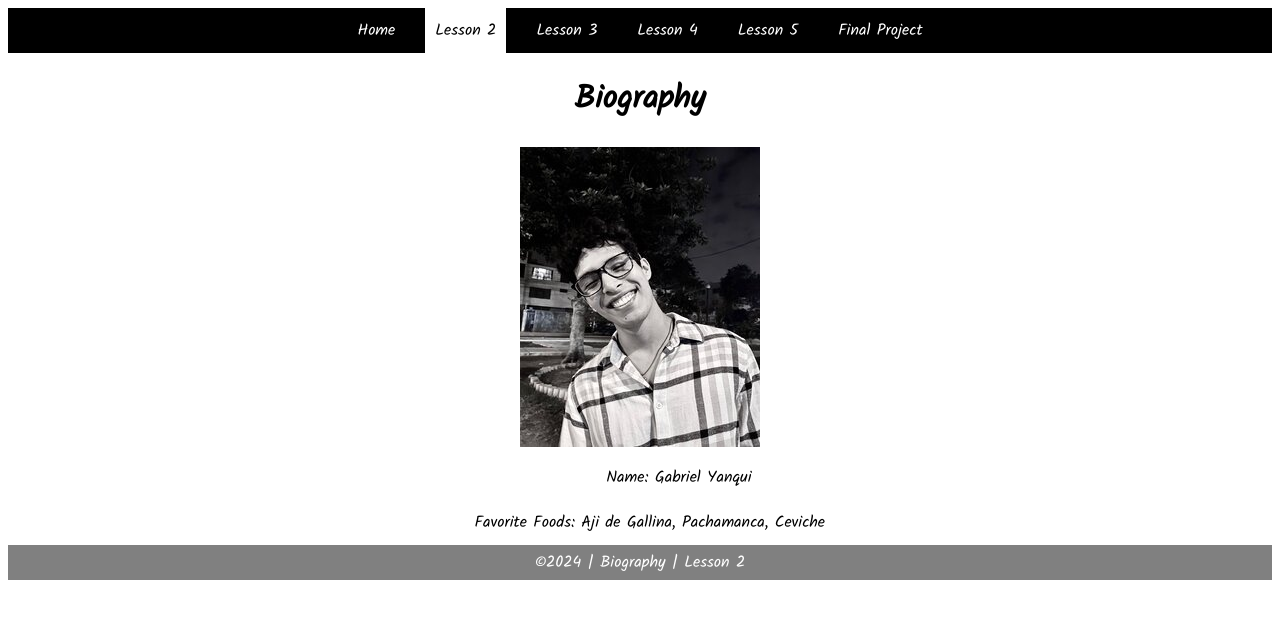
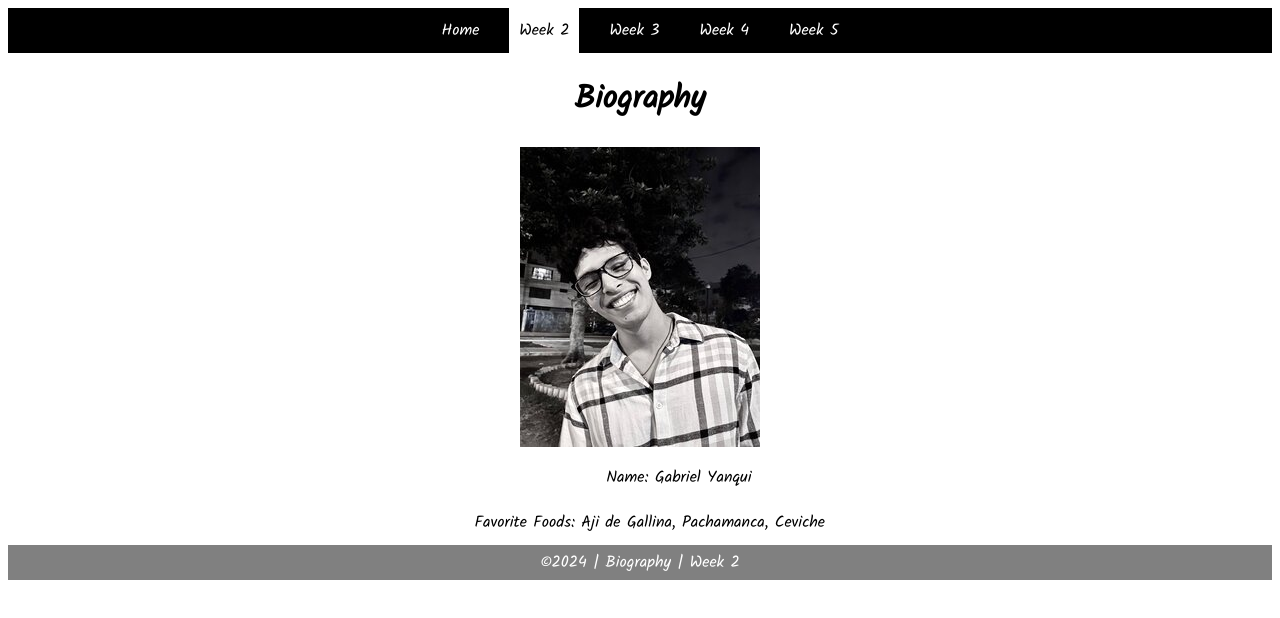
Before and after one commit to Dickson1/CSE_121B, a plain HTML site: page week02/task2.html in a window 1280 px wide. Drawn offline with Linux system fonts and the light colour scheme.

Commit message:
Update task2.html

```diff
--- a/week02/task2.html
+++ b/week02/task2.html
@@ -15,11 +15,11 @@
         <ul id="menu">
             <li><a id="toggleMenu">&equiv;</a></li>
             <li><a href="#">Home</a></li>
-            <li><a href="task2.html" class="active">Lesson 2</a></li>
-            <li><a href="../week03/task3.html">Lesson 3</a></li>
-            <li><a href="../week04/task4.html">Lesson 4</a></li>
-            <li><a href="../week05/task5.html">Lesson 5</a></li>
-            <li><a href="../week06-FinalProject/index.html">Final Project</a></li>
+            <li><a href="task2.html" class="active">Week 2</a></li>
+            <li><a href="../week03/task3.html">Week 3</a></li>
+            <li><a href="../week04/task4.html">Week 4</a></li>
+            <li><a href="../week05/task5.html">Week 5</a></li>
+
         </ul>
     </nav>
     <header>
@@ -39,7 +39,7 @@
         </section>
     </main>
     <footer>
-        &copy;<span id="year"></span> | Biography | Lesson 2
+        &copy;<span id="year"></span> | Biography | Week 2
     </footer>
     <script src="scripts/main.js"></script>
     <script src="scripts/task2.js"></script>
```
